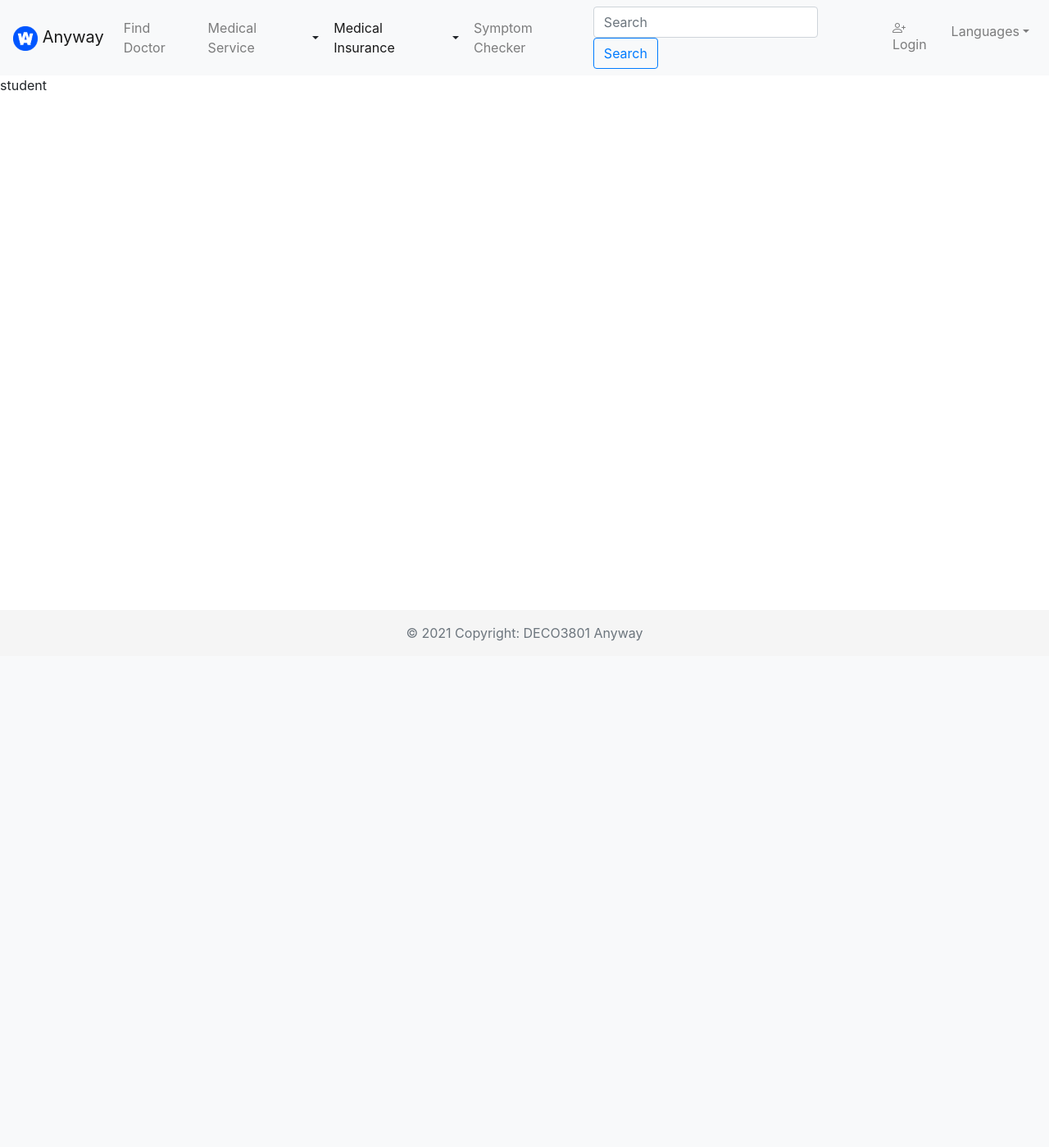
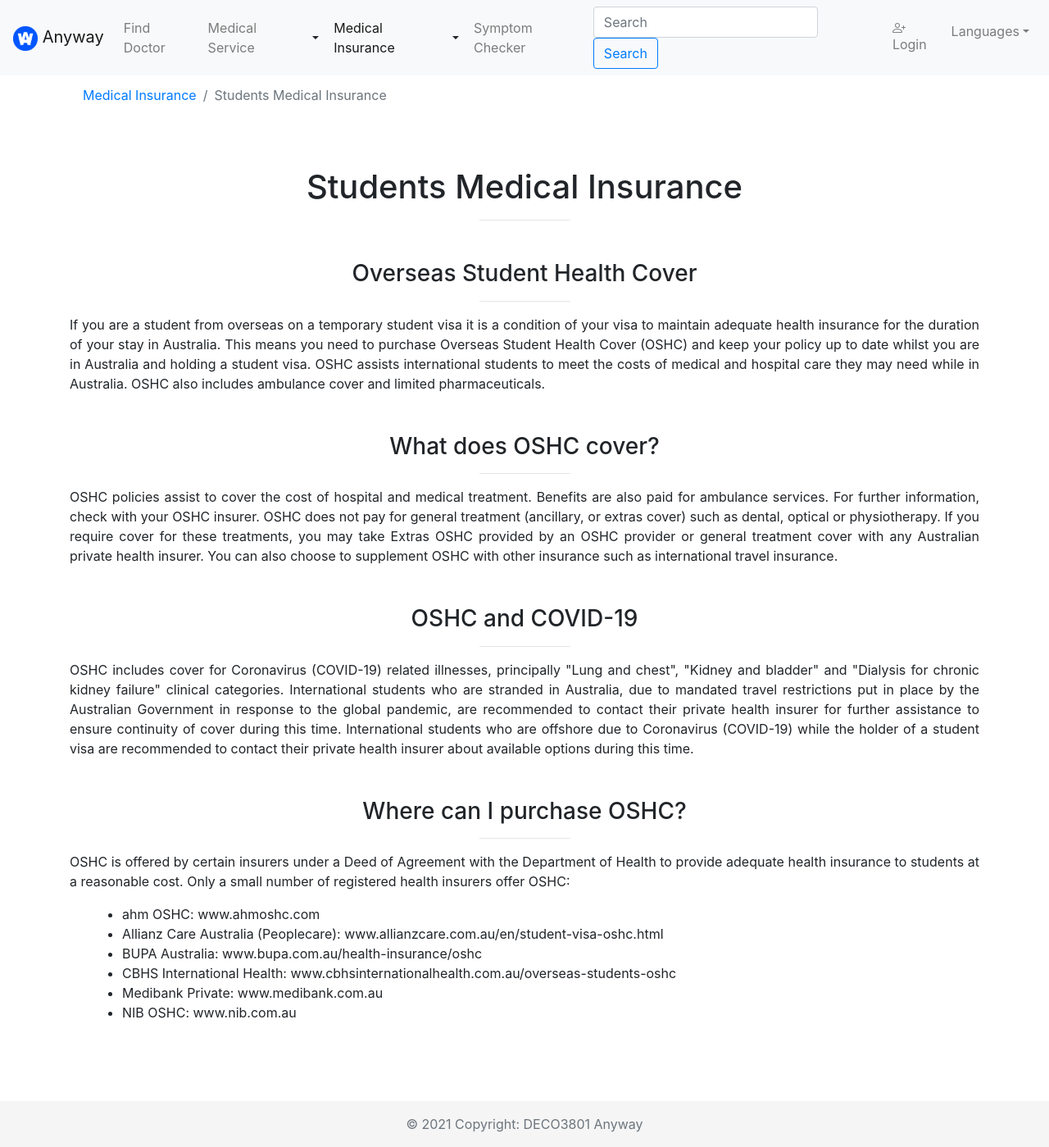
Before and after one commit to hacker0limbo/deco3801-anyway, a CodeIgniter app: page /CI/insurance/student in a window 1280 px wide. Shown: the whole page at 82% size. Before the commit the page ends 782 px from the top, so only its background shows below. Run offline with CodeIgniter, Linux system fonts and the light colour scheme; some libraries are stand-ins or nearby versions.

Commit message:
add language file and content to student insurance

```diff
--- a/CI/application/language/english/studentInsurance_english_lang.php
+++ b/CI/application/language/english/studentInsurance_english_lang.php
@@ -0,0 +1,43 @@
+<?php
+    $lang['medicalService']='Medical Service';
+    $lang['medicalInsurance'] = 'Medical Insurance';
+    $lang['onlineBooking'] = 'Find Doctor';
+    $lang['symptomChecker'] = 'Symptom Checker';
+    $lang['serviceType'] = 'Service Types';
+    $lang['medicalProcess'] = 'Medical Process';
+    $lang['search'] = 'Search';
+    $lang['login'] = 'Login';
+    $lang['languages'] = 'Languages';
+    $lang['websiteName'] = 'Anyway';
+    $lang['websiteTitle'] = 'Anyway - Your Perfect Medical Help In Australia';
+
+
+
+    $lang['students'] = 'Students';
+    $lang['visitors'] = 'Vistors';
+    $lang['citizens'] = 'Citizens';
+
+    $lang['OSHC'] = 'Overseas Student Health Cover';
+    $lang['OSHC_des'] = 'If you are a student from overseas on a temporary student visa it is a condition of your visa to maintain adequate health insurance for the duration of your stay in Australia. This means you need to purchase Overseas Student Health Cover (OSHC) and keep your policy up to date whilst you are in Australia and holding a student visa.
+    OSHC assists international students to meet the costs of medical and hospital care they may need while in Australia. OSHC also includes ambulance cover and limited pharmaceuticals.';
+
+    $lang['coverage'] = 'What does OSHC cover?';
+    $lang['coverage_des'] = 'OSHC policies assist to cover the cost of hospital and medical treatment. Benefits are also paid for ambulance services.
+    For further information, check with your OSHC insurer.
+    OSHC does not pay for general treatment (ancillary, or extras cover) such as dental, optical or physiotherapy. If you require cover for these treatments, you may take Extras OSHC provided by an OSHC provider or general treatment cover with any Australian private health insurer. You can also choose to supplement OSHC with other insurance such as international travel insurance.';
+
+    $lang['covid'] = 'OSHC and COVID-19';
+    $lang['covid_des'] = 'OSHC includes cover for Coronavirus (COVID-19) related illnesses, principally "Lung and chest", "Kidney and bladder" and "Dialysis for chronic kidney failure" clinical categories.
+    International students who are stranded in Australia, due to mandated travel restrictions put in place by the Australian Government in response to the global pandemic, are recommended to contact their private health insurer for further assistance to ensure continuity of cover during this time.
+    International students who are offshore due to Coronavirus (COVID-19) while the holder of a student visa are recommended to contact their private health insurer about available options during this time.';
+
+    $lang['purchase'] = 'Where can I purchase OSHC?';
+    $lang['purchase_des'] = 'OSHC is offered by certain insurers under a Deed of Agreement with the Department of Health to provide adequate health insurance to students at a reasonable cost. Only a small number of registered health insurers offer OSHC:';
+    $lang['purchase_i1'] = 'ahm OSHC: www.ahmoshc.com';
+    $lang['purchase_i2'] = 'Allianz Care Australia (Peoplecare): www.allianzcare.com.au/en/student-visa-oshc.html';
+    $lang['purchase_i3'] = 'BUPA Australia: www.bupa.com.au/health-insurance/oshc';
+    $lang['purchase_i4'] = 'CBHS International Health: www.cbhsinternationalhealth.com.au/overseas-students-oshc';
+    $lang['purchase_i5'] = 'Medibank Private: www.medibank.com.au';
+    $lang['purchase_i6'] = 'NIB OSHC: www.nib.com.au';
+
+    ?>
--- a/CI/application/views/studentInsurance.php
+++ b/CI/application/views/studentInsurance.php
@@ -1 +1,47 @@
-<p>student</p>
+<div class="container">
+  <nav aria-label="breadcrumb">
+    <ol class="breadcrumb">
+      <li class="breadcrumb-item"><a href="<?php echo base_url(); ?>service"><?php echo $medicalInsurance?> </a></li>
+      <li class="breadcrumb-item active" aria-current="page"><?php echo $students.' '; echo $medicalInsurance?> </li>
+    </ol>
+  </nav>
+</div>
+
+
+<div class="container my-5 text-center">
+  <h1><?php echo $students.' '; echo $medicalInsurance?> </h1>
+  <hr class="my-3" style="margin: auto; width: 10%;">
+
+  <div style="margin-top: 3em; margin-bottom: 3em;" >
+    <h3><?php echo $OSHC?></h3>
+    <hr class="my-3" style="margin: auto; width: 10%;">
+    <p class="text-justify"><?php echo $OSHC_des ?></p>
+  </div>
+
+  <div style="margin-top: 3em; margin-bottom: 3em;" >
+    <h3><?php echo $coverage?></h3>
+    <hr class="my-3" style="margin: auto; width: 10%;">
+    <p class="text-justify"><?php echo $coverage_des ?></p>
+  </div>
+
+  <div style="margin-top: 3em; margin-bottom: 3em;" >
+    <h3><?php echo $covid?></h3>
+    <hr class="my-3" style="margin: auto; width: 10%;">
+    <p class="text-justify"><?php echo $covid_des ?></p>
+  </div>
+
+  <div style="margin-top: 3em; margin-bottom: 3em;" >
+    <h3><?php echo $purchase?></h3>
+    <hr class="my-3" style="margin: auto; width: 10%;">
+    <p class="text-justify"><?php echo $purchase_des ?></p>
+    <ul style="text-align: left; padding-left: 4em;">
+      <li ><?php echo $purchase_i1 ?></li>
+      <li><?php echo $purchase_i2 ?></li>
+      <li><?php echo $purchase_i3 ?></li>
+      <li><?php echo $purchase_i4 ?></li>
+      <li><?php echo $purchase_i5 ?></li>
+      <li><?php echo $purchase_i6 ?></li>
+    </ul>
+  </div>
+
+</div>
```
Also changed, not shown: CI/application/language/chinese/studentInsurance_chinese_lang.php (+41 -0 lines).
